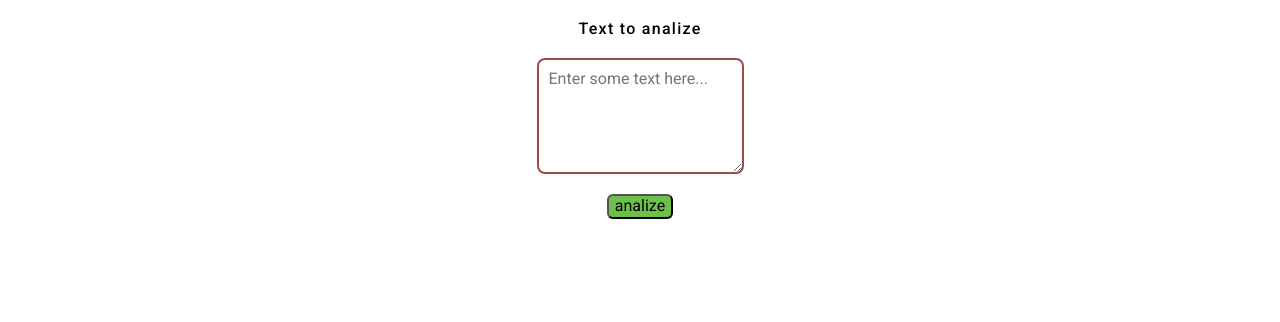
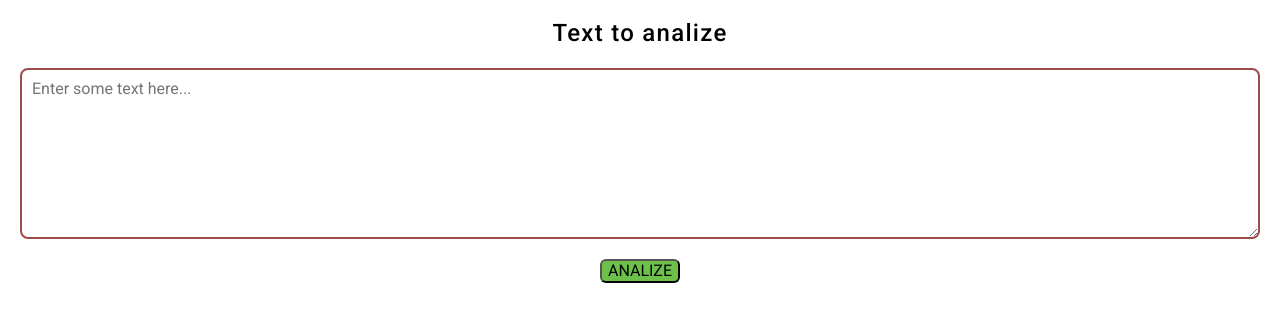
Before and after one commit to PeterYurich/test-assignment-PortaOne, a website built with Parcel: page src/index.html in a window 1280 px wide. Built offline with nearby package versions, Linux system fonts and the light colour scheme; a web font is replaced by a local one.

Commit message:
add styles

```diff
--- a/src/js/components/analizeBtn.js
+++ b/src/js/components/analizeBtn.js
@@ -7,6 +7,8 @@ function analizeText(e) {
     e.preventDefault()
     const textarea = document.querySelector(".textarea")
     const text = textarea.value.trim()
+
+    if (text === "") { return }
 
     const findUnicCharacter = (charactersArray) => charactersArray.find((character, index, arr) => {
         const otherCharacters = arr.filter((_, ind) => ind !== index)
--- a/src/partials/main.html
+++ b/src/partials/main.html
@@ -1,7 +1,7 @@
 <div class="flexContainer">
+    <h2 class="label"> Text to analize </h2>
     <form class="flexContainer">
-        <label class="label"> Text to analize </label>
-        <textarea class="textarea" rows="5" placeholder="Enter some text here..."></textarea>
+        <textarea class="textarea" rows="8" placeholder="Enter some text here..."></textarea>
         <button class="submitBtn" type="submit">analize</button>
     </form>
     <div id="resultContainer"></div>
--- a/src/sass/styles.scss
+++ b/src/sass/styles.scss
@@ -3,6 +3,7 @@
     flex-direction: column;
     gap: 20px;
     align-items: center;
+    width: 100%;
 }
 
 .label {
@@ -12,7 +13,8 @@
 .textarea {
     padding: 10px;
     border: 2px solid #9d4c4c;
-    border-radius: 8px
+    border-radius: 8px;
+    width: 100%;
 }
 
 .submitBtn {
@@ -20,6 +22,7 @@
     height: 50;
     border-radius: 6px;
     background-color: #6dc04a;
+    text-transform: uppercase;
 
     &:hover {
         background-color: #508e36;
```
